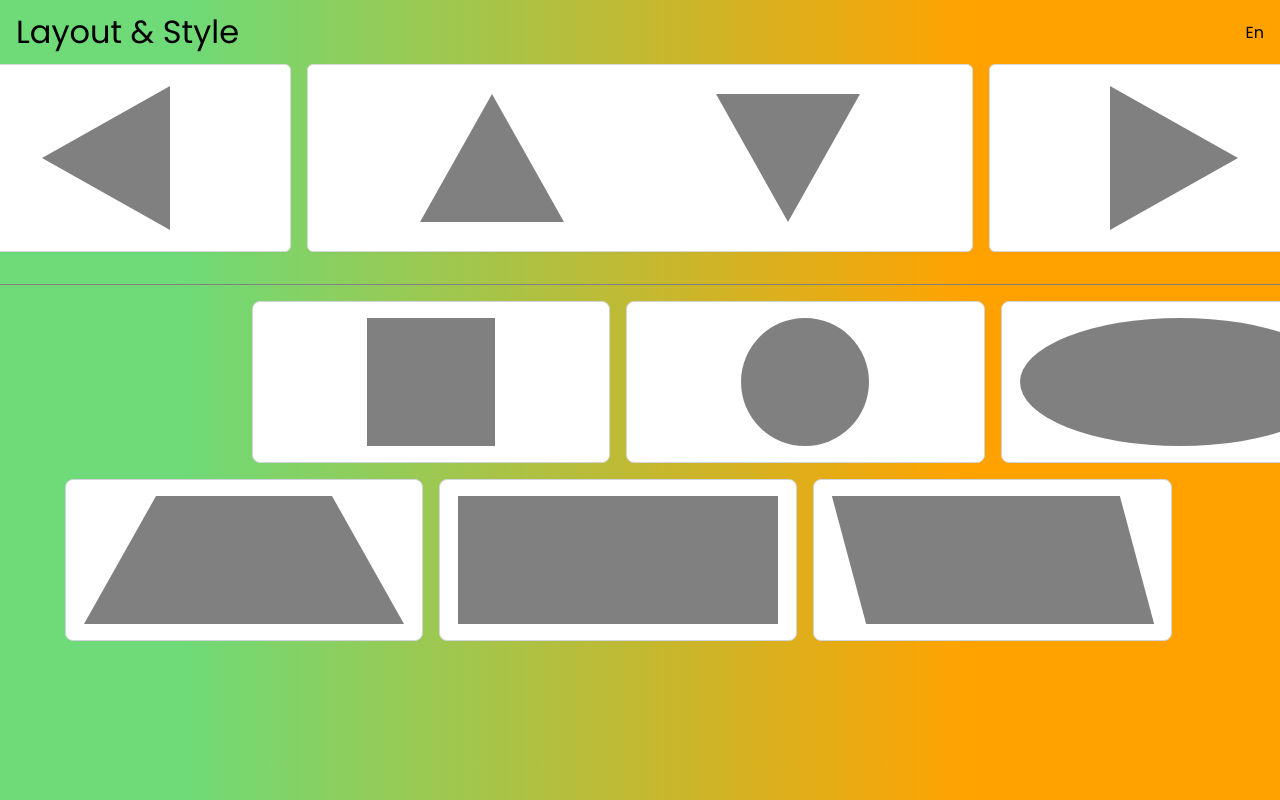
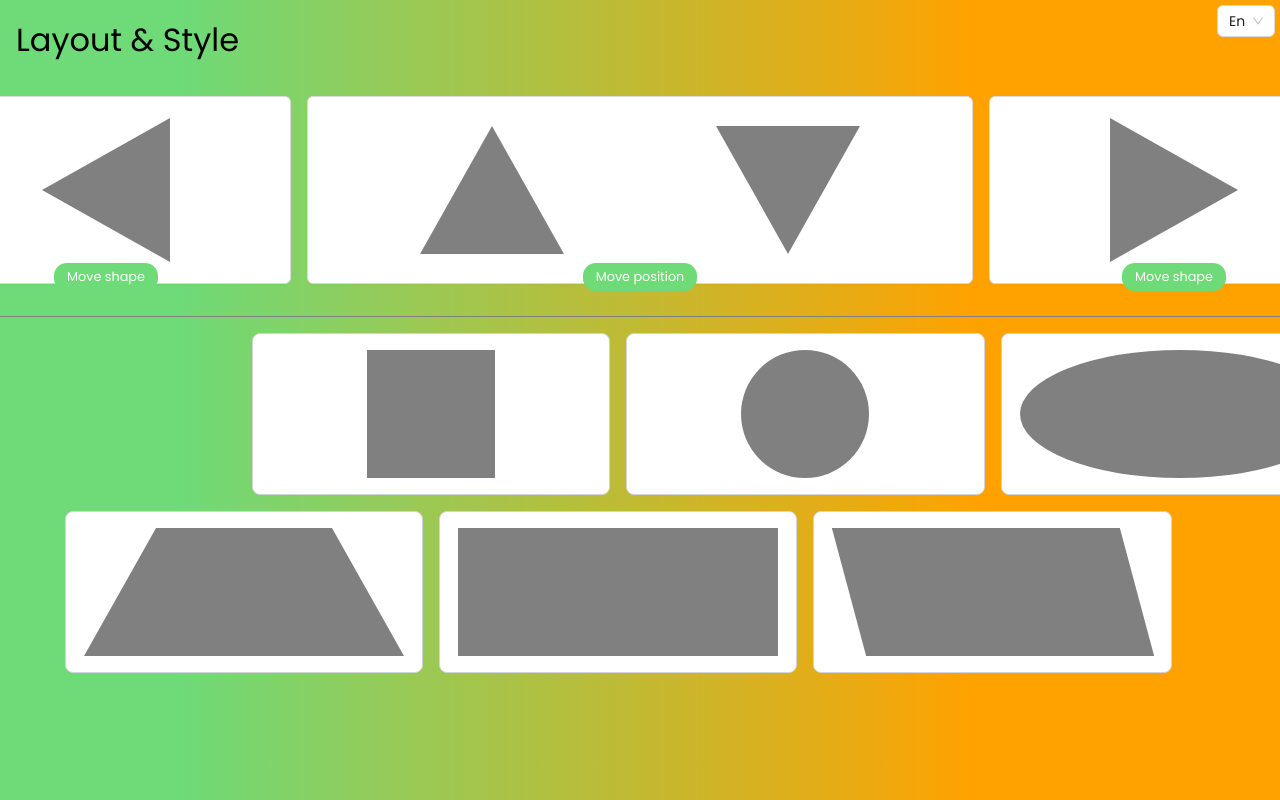
Before and after one commit to kjittiwan/assignment1_kann, a React (Vite) app: page / in a window 1280 px wide. Shown: the top 800 px of the page. Built offline with nearby package versions, Linux system fonts and the light colour scheme.

Commit message:
randomize function and add select

```diff
--- a/package.json
+++ b/package.json
@@ -11,8 +11,11 @@
   },
   "dependencies": {
     "antd": "^5.8.4",
+    "i18next": "^23.4.6",
+    "i18next-browser-languagedetector": "^7.1.0",
     "react": "^18.2.0",
-    "react-dom": "^18.2.0"
+    "react-dom": "^18.2.0",
+    "react-i18next": "^13.2.0"
   },
   "devDependencies": {
     "@types/react": "^18.2.15",
--- a/src/App.tsx
+++ b/src/App.tsx
@@ -1,5 +1,5 @@
 import React, { useState } from 'react';
-import { Button } from 'antd';
+import { Button, Select } from 'antd';
 import './styles/App.scss';
 
 // Define a type for the state setter function
@@ -17,76 +17,101 @@ const App: React.FC = () => {
 
   // Function to move items in the array forward
   const moveItemsForward = (arr: string[], setArr: SetArrayState) => {
-    // Get the last item in the array
     const lastItem = arr[arr.length - 1];
     if (lastItem) {
-      // Create a new array with the last item moved to the front
       const newArr = [lastItem, ...arr.slice(0, arr.length - 1)];
-      // Update the state with the new array
       setArr(newArr);
     }
   };
 
   // Function to move items in the array backwards
   const moveItemsBackwards = (arr: string[], setArr: SetArrayState) => {
-    // Get the first item in the array
     const firstItem = arr[0];
     if (firstItem) {
-      // Create a new array with the first item moved to the end
       const newArr = [...arr.slice(1), firstItem];
-      // Update the state with the new array
       setArr(newArr);
     }
   };
 
   // Function to switch the positions of the first and second halves of the array (swap rows in the grid)
   const switchArrayHalves = (arr: string[], setArr: SetArrayState) => {
-    // Calculate the middle index of the array
     const middleIndex = Math.floor(arr.length / 2);
-    // Slice the array into two halves
     const firstHalf = arr.slice(0, middleIndex);
     const secondHalf = arr.slice(middleIndex);
-    // Concatenate the second half with the first half to switch their positions
     setArr([...secondHalf, ...firstHalf]);
   };
 
+  // Function to randomize the positions of items in the array
+  const randomizeArrayOrder = (arr: string[], setArr: SetArrayState) => {
+    const newArray = [...arr];
+    for (let i = newArray.length - 1; i > 0; i--) {
+      const j = Math.floor(Math.random() * (i + 1));
+      [newArray[i], newArray[j]] = [newArray[j], newArray[i]];
+    }
+    setArr(newArray);
+  };
+
+  const handleChange = (value: string) => {
+    console.log(`selected ${value}`);
+  };
   return (
     <section>
       <header>
+        <Select
+          defaultValue="en"
+          onChange={handleChange}
+          options={[
+            { value: 'en', label: 'En' },
+            { value: 'th', label: 'Th' },
+          ]}
+          className='select'
+        />
         <h1>Layout & Style</h1>
-        <div>En</div>
+
       </header>
       <main>
         <div className="button-container">
           {/* Button to move items backwards */}
           <Button
             onClick={() => moveItemsBackwards(items, setItems)}
-            className="button"
+            className="action-button"
           >
             <div className="triangle-left" />
+            <div className='button-description'>
+              <span>Move shape</span>
+            </div>
           </Button>
           {/* Button to switch array halves (swapping rows in the grid) */}
           <Button
             onClick={() => switchArrayHalves(items, setItems)}
-            className="button"
+            className="action-button"
           >
             <div className="triangle-upright" />
             <div className="triangle-downward" />
+            <div className='button-description'>
+              <span>Move position</span>
+            </div>
           </Button>
           {/* Button to move items forward */}
           <Button
             onClick={() => moveItemsForward(items, setItems)}
-            className="button"
+            className="action-button"
           >
             <div className="triangle-right" />
+            <div className='button-description'>
+              <span>Move shape</span>
+            </div>
           </Button>
         </div>
         <div className="grid-container">
           {/* Render each item in the array */}
-          {items.map((item, index) => (
-            <div key={item} className={`grid-item-${index}`}>
-              <div className={item} />
-            </div>
+          {items.map((item, index, array) => (
+            <button
+            key={item}
+            onClick={() => {randomizeArrayOrder(array, setItems)}}
+            className={`grid-item-${index}`}>
+              <div className={`${item}`} />
+            </button>
           ))}
         </div>
       </main>
--- a/src/styles/App.scss
+++ b/src/styles/App.scss
@@ -88,10 +88,16 @@ main {
 
 header {
   display: flex;
+  flex-direction: column;
   width: 100%;
-  justify-content: space-between;
-  align-items: center;
-  padding: 0.5rem 1rem 0.5rem 1rem;
+  padding: 1rem;
+  padding-bottom: 2rem;
+  position: relative;
+  .select {
+    position:absolute;
+    right: 0.3rem;
+    top: 0.3rem;
+  }
 }
 
 .button-container {
@@ -106,19 +112,27 @@ header {
     margin-right: 1rem;
   }
 
-  button {
+  .action-button {
     padding: 1.8rem 7rem 1.8rem 7rem;
     width: fit-content;
     height: fit-content;
     display: flex;
     justify-content: center;
     align-items: center;
-
+    position: relative;
     &:hover {
       background-color: $orange;
       border-color: $orange;
     }
-
+    .button-description {
+      background-color: $green;
+      font-size: 0.8rem;
+      color: white;
+      position: absolute;
+      bottom: -0.5rem;
+      padding: 0.3rem 0.8rem;
+      border-radius: 0.8rem;
+    }
     .triangle-upright {
       @extend %triangle;
       margin-right: 9rem;
```
Also changed, not shown: 1 other file (tests, documents, lock files or other folders).
